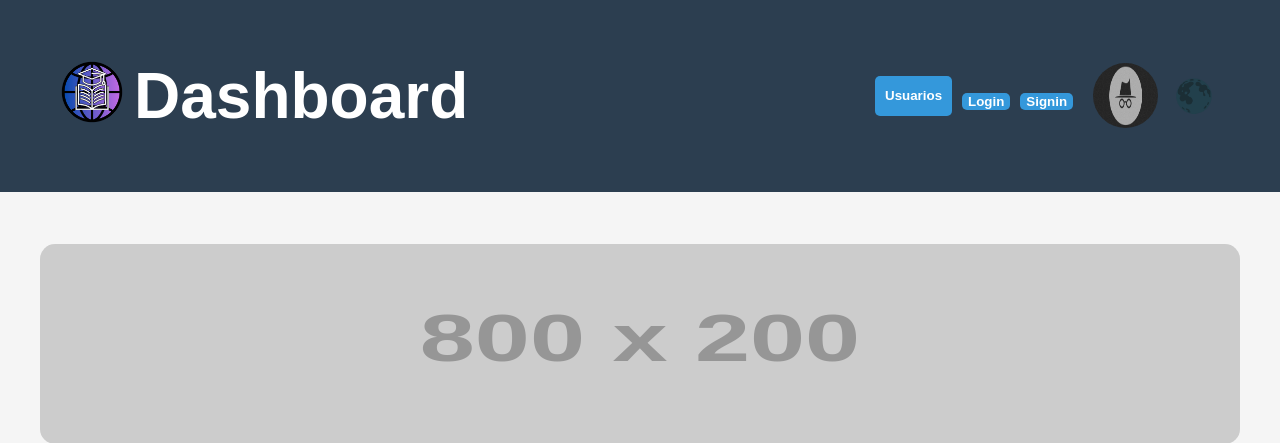
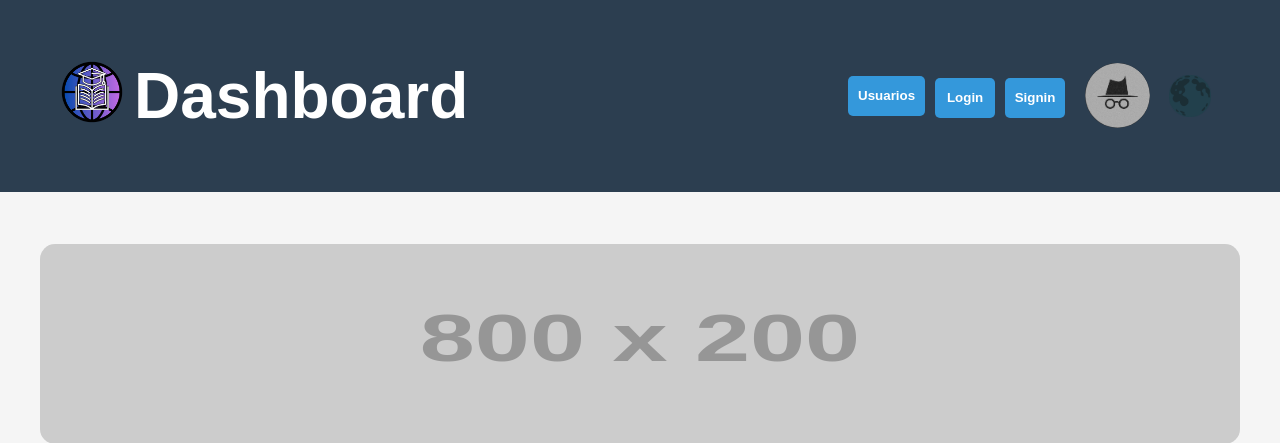
Before and after one commit to Hanso667/ProjetoNoticiario, a PHP site: page /pages/dashboard.php in a window 1280 px wide. Shown: the top 443 px of the page. Run offline with PHP 8.4, Linux system fonts and the light colour scheme; grey boxes labelled with a size stand in for pictures from a placeholder-image service; data that the repository does not hold is empty; some libraries are stand-ins or nearby versions.

Commit message:
headercss

```diff
--- a/pages/CadastroAnuncio.php
+++ b/pages/CadastroAnuncio.php
@@ -14,8 +14,10 @@ if (!isset($_SESSION['Mode'])) {
     <link rel="stylesheet" href="../src/css/reset.css">
     <?php if ($_SESSION['Mode'] == "Light"): ?>
         <link id="style" data-mode="light" rel="stylesheet" href="../src/css/noticia.css">
+        <link id="style" rel="stylesheet" href="../src/css/header.css">
     <?php else: ?>
         <link id="style" data-mode="dark" rel="stylesheet" href="../src/css/noticiadark.css">
+        <link id="style" rel="stylesheet" href="../src/css/headerdark.css">
     <?php endif; ?>
     <link rel="icon" type="image/x-icon" href="../src/img/Logo.png">
     <link rel="stylesheet" href="https://cdnjs.cloudflare.com/ajax/libs/font-awesome/6.5.0/css/all.min.css">
--- a/pages/dashboard.php
+++ b/pages/dashboard.php
@@ -150,23 +150,26 @@ $totalPaginas = ceil($totalPostagens / $postagensPorPagina);
     <header>
         <div class="header-container">
             <div class="header-left">
-                <a href="../index.php"><img src="../src/img/Logo.png" class="home-button"></button></a>
+                <a href="../index.php"><img src="../src/img/Logo.png" class="home-button"></a>
                 <h1 id="nome-pagina">Dashboard</h1>
             </div>
 
             <div class="header-right">
 
-                <form class="search" action="../pages/usuarios.php">
-                    <button id="all_usuarios_button"> Usuarios </button>
+
+
+                <form id="form-search-all-usuarios" class="search" action="../pages/usuarios.php">
+                    <button id="all_usuarios_button">Usuarios</button>
+                    <?php if (isset($_SESSION['usuario_id'])): ?>
+                        <a href="../logout.php"><button class="login-button">Logout</button></a>
+                    <?php else: ?>
+                        <a href="../pages/login.php"><button class="login-button">Login</button></a>
+                        <a href="../pages/signin.php"><button class="sigin-button">Signin</button></a>
+                    <?php endif; ?>
                 </form>
 
 
-                <?php if (isset($_SESSION['usuario_id'])): ?>
-                    <a href="../logout.php"><button class="login-button">Logout</button></a>
-                <?php else: ?>
-                    <a href="../pages/login.php"><button class="login-button">Login</button></a>
-                    <a href="../pages/signin.php"><button class="sigin-button">Signin</button></a>
-                <?php endif; ?>
+
                 <?php if (isset($_SESSION['usuario_id'])): ?>
                     <a href="../pages/dashboard.php?id=<?= $_SESSION['usuario_id'] ?>">
                         <img src="../src/img/<?= $_SESSION['usuario_imagem'] ?>" class="profile-picture" alt="Foto de perfil">
@@ -174,10 +177,11 @@ $totalPaginas = ceil($totalPostagens / $postagensPorPagina);
                 <?php else: ?>
                     <img src="../src/img/NoProfile.jpg" class="profile-picture" alt="Foto de perfil">
                 <?php endif; ?>
-                <?php if ($_SESSION['Mode'] == "Dark"): ?>
-                    <button id="DarkButton" style="background-color: transparent; border: none; font-size: xx-large;">🌕</button>
+
+                <?php if (isset($_SESSION['Mode']) && $_SESSION['Mode'] == "Dark"): ?>
+                    <button id="DarkButton" style="background-color: transparent; border: none; font-size: larger;">🌕</button>
                 <?php else: ?>
-                    <button id="DarkButton" style="background-color: transparent; border: none; font-size: xx-large;">🌑</button>
+                    <button id="DarkButton" style="background-color: transparent; border: none; font-size: larger;">🌑</button>
                 <?php endif; ?>
             </div>
         </div>
--- a/src/css/header.css
+++ b/src/css/header.css
@@ -65,7 +65,8 @@ header {
 
 .login-button,
 .sigin-button {
-    height: 100%;
+    height: 40px;
+    width: 60px;
     border: none;
     background-color: #3498db;
     color: white;
```
Also changed, not shown: index.php (+7 -7 lines), pages/noticia.php (+20 -11 lines), src/css/headerdark.css (+19 -8 lines), src/img/NoProfile.jpg.
